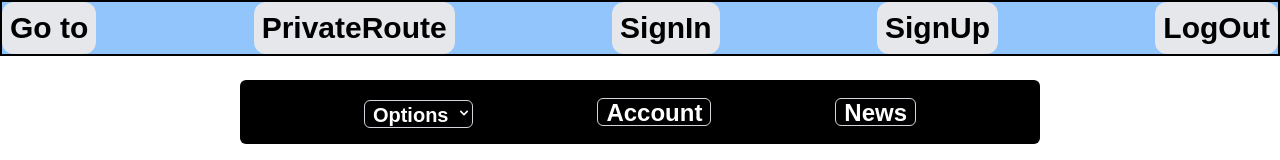
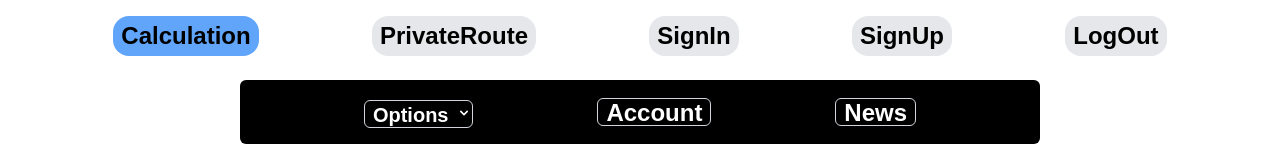
Before and after one commit to Chochinize/Nutrient-calculator, a React (Create React App) app: page /secret in a window 1280 px wide. Shown: the top 160 px of the page. Built offline with nearby package versions, Linux system fonts and the light colour scheme; no server answers.

Commit message:
color change

```diff
--- a/src/components/Logout.js
+++ b/src/components/Logout.js
@@ -36,7 +36,7 @@ const Logout = () => {
   }
   return (
     <div>
-      <div onClick={(e)=>logoutUser()}>LogOut</div>
+      <div className='mx-2' onClick={(e)=>logoutUser()}>LogOut</div>
     </div>
   )
 }
--- a/src/components/NavBar.js
+++ b/src/components/NavBar.js
@@ -33,7 +33,7 @@ const NavBar = () => {
   }
 
   return (
-    <header className="border-2  w-full  h-full relative  border-black font-dongle font-extrabold text-3xl  ">
+    <header className="w-full  h-full relative   font-dongle font-extrabold text-3xl  ">
       <div
         className={`transition ease-in-out z-50    fixed ${
           offset > 51
@@ -146,24 +146,25 @@ const NavBar = () => {
           </div>
         </div>
       </div>
-      <ul className="flex justify-between    bg-blue-300  ">
-        <li className="bg-gray-200 rounded-xl w-max p-2 h-max hover:bg-gray-300">
-          <Link to="/">Go to </Link>
+      <ul className="flex justify-evenly  text-2xl  ">
+
+
+
+
+        <li className="bg-blue-400  w-max py-1 h-max my-4 hover:bg-gray-300 rounded-2xl">
+          <Link to="/" className="mx-2">Calculation</Link>
         </li>
-
-        {/* <li className="bg-gray-200 rounded-xl w-max p-2 hover:bg-gray-300"><Link to="/Charts">Go to the Charts</Link></li> */}
-
-        <li className="bg-gray-200 rounded-xl w-max p-2 h-max hover:bg-gray-300">
-          <Link to="/secret">PrivateRoute</Link>
+        <li className="bg-gray-200  w-max py-1 h-max my-4 hover:bg-gray-300 rounded-2xl">
+          <Link to="/secret" className="mx-2">PrivateRoute</Link>
         </li>
-        <li className="bg-gray-200 rounded-xl w-max p-2 h-max hover:bg-gray-300">
-          <Link to="/SignIn">SignIn</Link>
+        <li className="bg-gray-200  w-max py-1 h-max my-4 hover:bg-gray-300 rounded-2xl">
+          <Link to="/SignIn" className="mx-2">SignIn</Link>
         </li>
-        <li className="bg-gray-200 rounded-xl w-max p-2 h-max hover:bg-gray-300">
-          <Link to="/SignUp">SignUp</Link>
+        <li className="bg-gray-200  w-max py-1 h-max my-4 hover:bg-gray-300 rounded-2xl">
+          <Link to="/SignUp" className="mx-2">SignUp</Link>
         </li>
-        <li className="bg-gray-200 rounded-xl w-max p-2 h-max hover:bg-gray-300 cursor-pointer">
-          <Logout />
+        <li className="bg-gray-200  w-max py-1 my-4 h-max hover:bg-gray-300 cursor-pointer rounded-2xl">
+          <Logout/>
         </li>
       </ul>
     </header>
```
